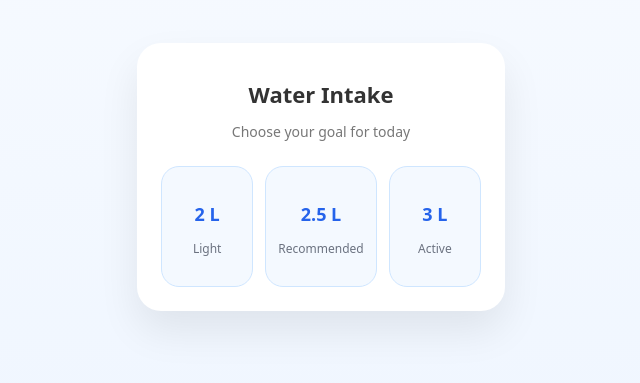
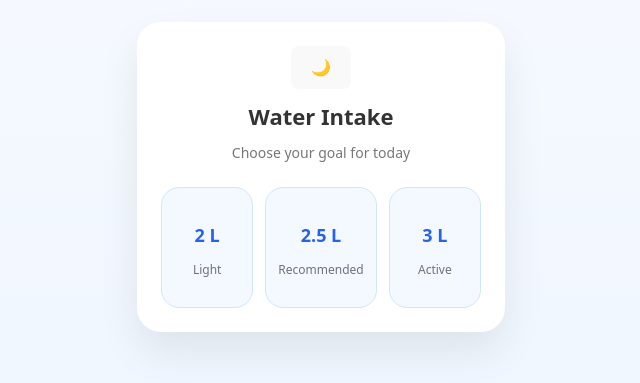
Before and after one commit to joylinmhs/Water-Intake-Tracker, a React (Vite) app: page / in a window 1280 px wide. Shown: the part 223-606 px from the top of the page, without its empty margins (319-959 px from the left). Built offline with nearby package versions, Linux system fonts and the light colour scheme.

Commit message:
Add dark mode theme

```diff
--- a/src/App.tsx
+++ b/src/App.tsx
@@ -2,6 +2,10 @@ import { useEffect, useState } from "react";
 import "./App.css";
 
 function App() {
+  const [darkMode, setDarkMode] = useState<boolean>(() => {
+    return localStorage.getItem("darkMode") === "true";
+  });
+
   const DRINK_ML = 250;
 
   // 🌅 Load daily goal (ml)
@@ -32,6 +36,11 @@ function App() {
     }
   }, [dailyGoal]);
 
+  // 💾 Persist dark mode
+  useEffect(() => {
+    localStorage.setItem("darkMode", String(darkMode));
+  }, [darkMode]);
+
   const handleDrink = () => {
     if (dailyGoal && intake < dailyGoal) {
       setIntake(Math.min(intake + DRINK_ML, dailyGoal));
@@ -44,17 +53,23 @@ function App() {
     localStorage.removeItem("dailyGoal");
   };
 
-  // % fill for bottle
   const waterHeight =
     dailyGoal ? (intake / dailyGoal) * 100 : 0;
 
   // ─────────────────────────────────────────────
-
   // 🌱 GOAL SELECTION SCREEN
   if (dailyGoal === null) {
     return (
-      <div className="app">
+      <div className={`app ${darkMode ? "dark" : ""}`}>
         <div className="card">
+          {/* 🌙 Toggle ONLY here */}
+          <button
+            className="theme-toggle"
+            onClick={() => setDarkMode(!darkMode)}
+          >
+            {darkMode ? "☀️" : "🌙"}
+          </button>
+
           <h1 className="title">Water Intake</h1>
           <p className="subtitle">Choose your goal for today</p>
 
@@ -88,10 +103,10 @@ function App() {
     );
   }
 
-  // 🌊 TRACKING SCREEN
+  // ─────────────────────────────────────────────
+  // 🌊 TRACKING SCREEN (inherits dark mode)
   return (
-    <div className="app">
-      {/* 🌫️ Floating bubbles */}
+    <div className={`app ${darkMode ? "dark" : ""}`}>
       <div className="bubbles">
         <span className="bubble b1" />
         <span className="bubble b2" />
```
